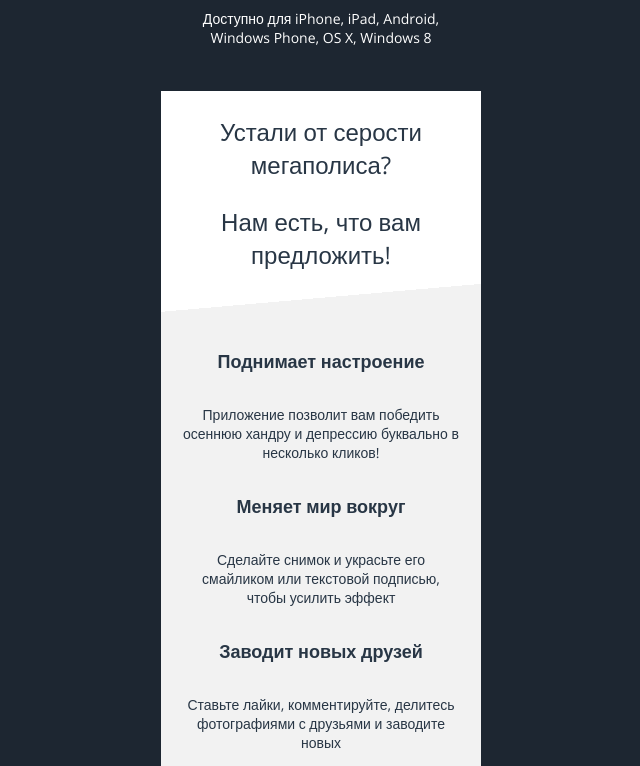
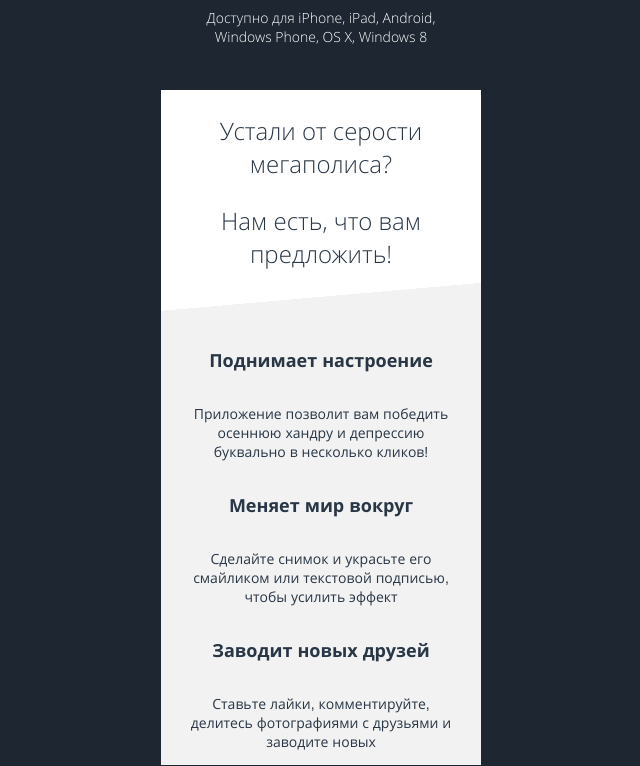
Before and after one commit to haschish/63289-pink-16, a website: page source/index.html in a window 1280 px wide. Shown: the part 904-1670 px from the top of the page, without its empty margins (319-959 px from the left). Drawn offline with nearby package versions, Linux system fonts and the light colour scheme; files that its build step writes are made by us from their sources.

Commit message:
module3-task1: added local fonts

```diff
--- a/source/index.html
+++ b/source/index.html
@@ -4,7 +4,6 @@
     <meta charset="utf-8">
     <meta name="viewport" content="width=device-width, initial-scale=1">
     <title>HTML Academy: Пинк</title>
-    <link href="https://fonts.googleapis.com/css?family=Open+Sans:300,400,700&amp;subset=cyrillic" rel="stylesheet">
     <link rel="stylesheet" href="./css/style.css">
   </head>
   <body class="page-body">
@@ -14,7 +13,7 @@
           <span class="logo-link">
             <img class="logo-link__image" src="./img/logo-pink-white-mobile.svg" alt="Логотип" width="75" height="23">
           </span>
-          <button class="hamburger page-header__menu-toggle" aria-label="Меню"></button>
+          <button type="button" class="hamburger page-header__menu-toggle" aria-label="Меню"></button>
         </div>
         <nav class="site-nav page-header__nav">
           <ul class="sive-nav__list">
@@ -37,7 +36,7 @@
         <img class="platforms__image" src="./img/iphone-hand-mobile@1x.png" alt="Рука с телефоном" width="258" height="286">
         <section class="platforms page-main__platforms">
           <h2 class="visually-hidden">Поддерживаемые платформы</h2>
-          <a href="#" class="platforms__download" type="button">Скачать приложение</a>
+          <a href="#" class="platforms__download">Скачать приложение</a>
           <ul class="platforms__list">
             <li class="platforms__item">
               <img src="./img/logo-apple.svg" alt="Apple" width="46" height="57">
--- /dev/null
+++ b/source/less/fonts.less
@@ -0,0 +1,20 @@
+@font-face {
+  font-family: 'Open Sans';
+  font-style: normal;
+  font-weight: 300;
+  src: local('Open Sans Light'), local('OpenSans-Light'), url("../fonts/opensanslight.woff2") format("woff2"), url("../fonts/opensanslight.woff") format("woff");
+}
+@font-face {
+  font-family: 'Open Sans';
+  font-style: normal;
+  font-weight: 400;
+  src: local('Open Sans Regular'), local('OpenSans-Regular'), url("../fonts/opensans.woff2") format("woff2"), url("../fonts/opensans.woff") format("woff");
+  unicode-range: U+0400-045F, U+0490-0491, U+04B0-04B1, U+2116;
+}
+@font-face {
+  font-family: 'Open Sans';
+  font-style: normal;
+  font-weight: 700;
+  src: local('Open Sans Bold'), local('OpenSans-Bold'), url("../fonts/opensansbold.woff2") format("woff2"), url("../fonts/opensansbold.woff") format("woff");
+  unicode-range: U+0400-045F, U+0490-0491, U+04B0-04B1, U+2116;
+}
--- a/source/less/style.less
+++ b/source/less/style.less
@@ -1,3 +1,4 @@
+@import "./fonts.less";
 @import "./colors.less";
 @import "./blocks/advantages-list.less";
 @import "./blocks/advantages.less";
```
Also changed, not shown: source/form.html (+1 -2 lines), source/photo.html (+1 -2 lines).
